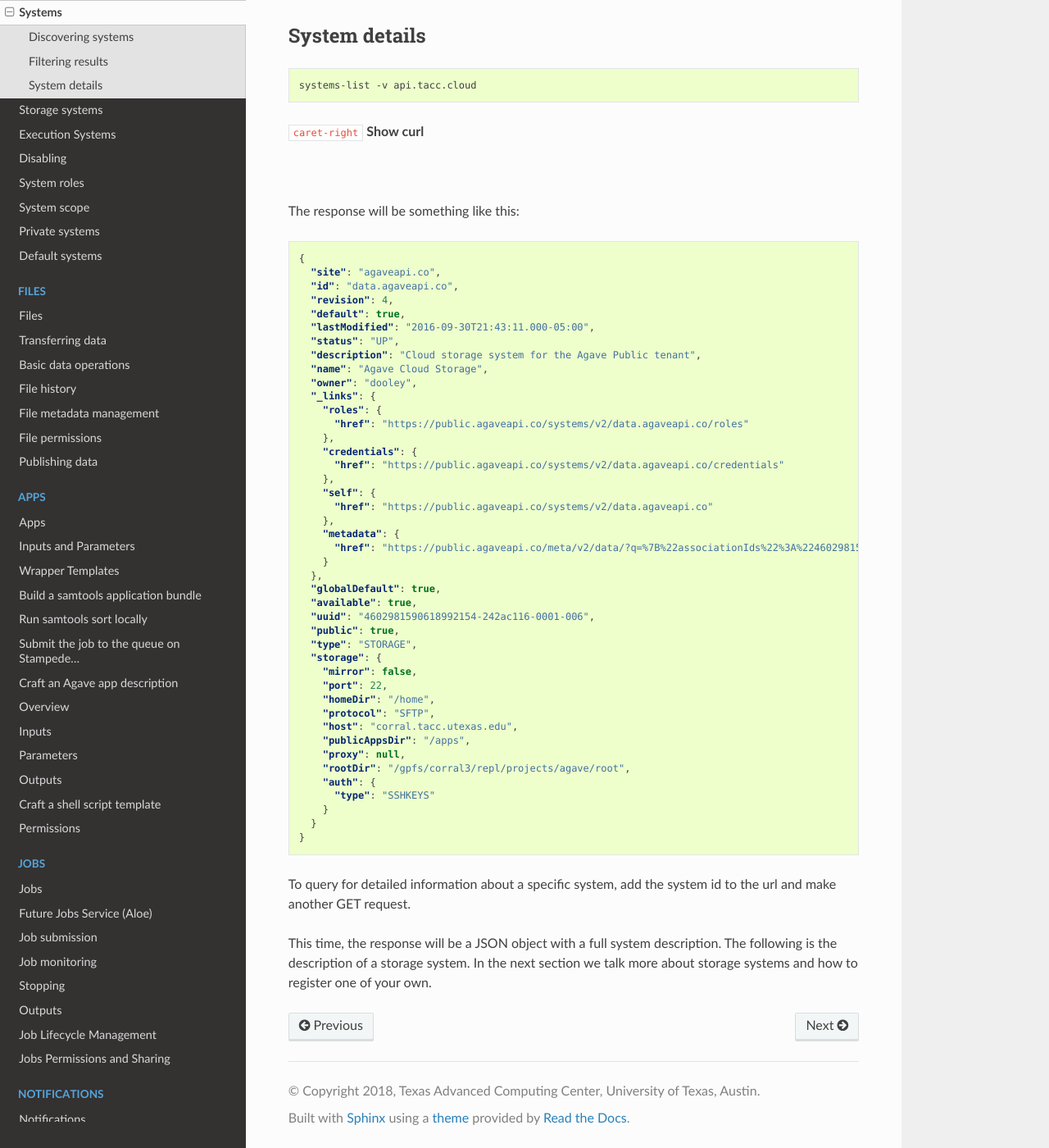
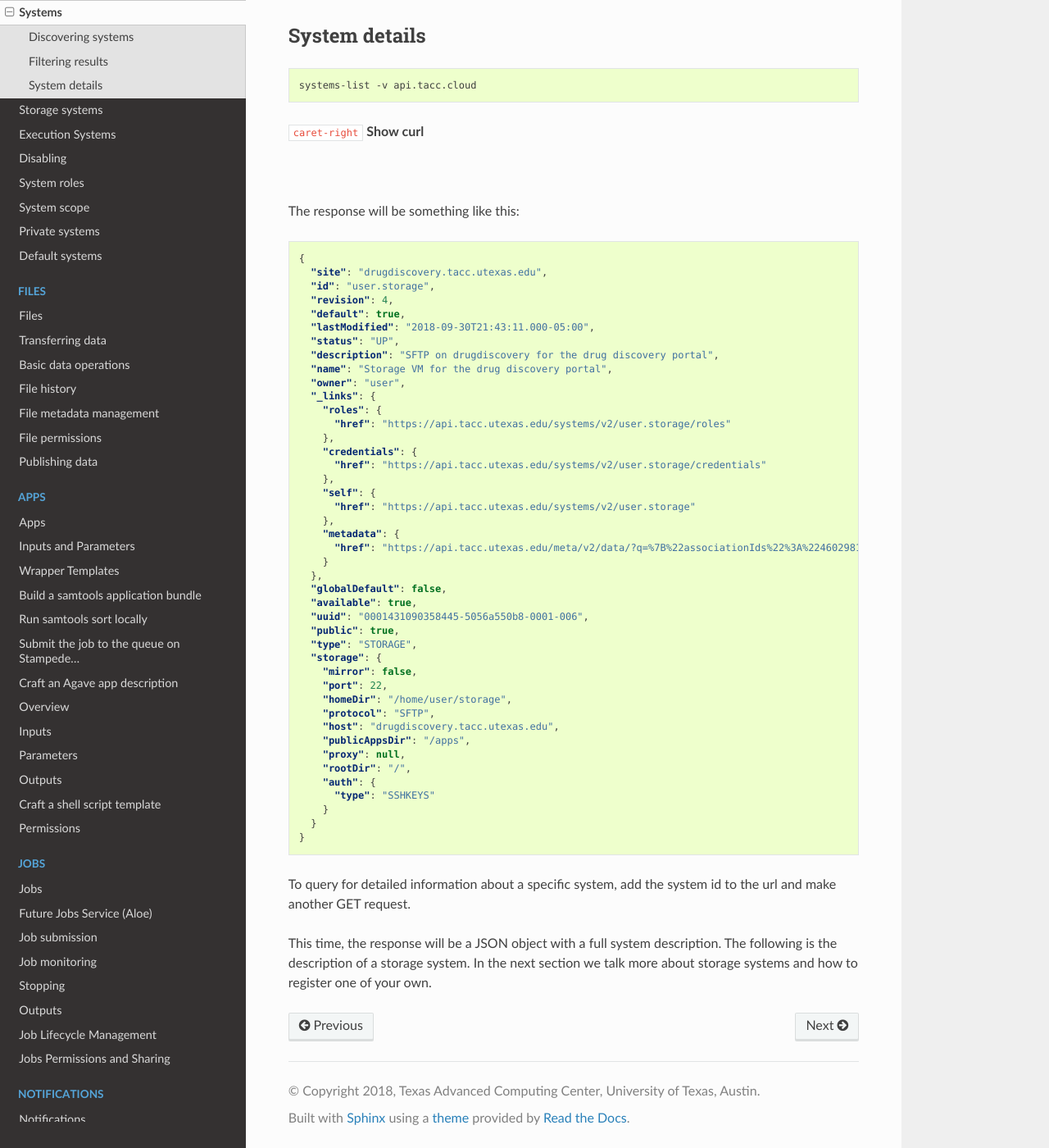
Before and after one commit to TACC-Cloud/agave-docs, a Sphinx documentation site: the page built from docs/agave/guides/systems/introduction.rst, in a window 1280 px wide and 1400 px high, scrolled down 2935 px. Shown: the whole window at 82% size. Built offline with Sphinx 7.4.7 and the Read the Docs theme 2.0.0, drawn with Linux system fonts in a browser that asks for light colours; cross-references to code outside the pages are shown as plain code; some of the changed text lies outside the part shown.

Commit message:
Update introduction.rst

```diff
--- a/docs/agave/guides/systems/introduction.rst
+++ b/docs/agave/guides/systems/introduction.rst
@@ -26,7 +26,7 @@
 
    .. code-block:: shell
 
-      curl -sk -H "Authorization: Bearer $ACCESS_TOKEN" https://public.tenants.agaveapi.co/systems/v2/
+      curl -sk -H "Authorization: Bearer $ACCESS_TOKEN" https://api.tacc.utexas.edu/systems/v2/
 
 |
 The response will be something like this:
@@ -35,30 +35,30 @@
 
    [
      {
-       "id" : "data.agaveapi.co",
-       "name" : "iPlant Data Store",
+       "id" : "user.storage",
+       "name" : "Storage VM for the drug discovery portal",
        "type" : "STORAGE",
-       "description" : "The iPlant Data Store is where your data are stored. The Data Store is cloud-based and is the central repository from which data is accessed by all of iPlant&#039;s technologies.",
-       "status" : "UP",
-       "public" : true,
-       "default" : true,
-       "_links" : {
-         "self" : {
-           "href" : "https://public.tenants.agaveapi.co/systems/v2/data.agaveapi.co"
-         }
-       }
-     },
-     {
-       "id" : "docker.iplantcollaborative.org",
-       "name" : "Demo Docker VM",
-       "type" : "EXECUTION",
-       "description" : "Atmosphere VM used for Docker demonstrations and tutorials.",
+       "description" : "SFTP on drugdiscovery for the drug discovery portal",
        "status" : "UP",
        "public" : true,
        "default" : false,
        "_links" : {
          "self" : {
-           "href" : "https://public.tenants.agaveapi.co/systems/v2/docker.iplantcollaborative.org"
+           "href" : "https://api.tacc.utexas.edu/systems/v2/user.storage"
+         }
+       }
+     },
+     {
+       "id" : "docker.tacc.utexas.edu",
+       "name" : "Demo Docker VM",
+       "type" : "EXECUTION",
+       "description" : "Cloud VM used for Docker demonstrations and tutorials.",
+       "status" : "UP",
+       "public" : true,
+       "default" : false,
+       "_links" : {
+         "self" : {
+           "href" : "https://api.tacc.utexas.edu/systems/v2/docker.tacc.utexas.edu"
          }
        }
      }
@@ -88,7 +88,7 @@
 
    .. code-block:: shell
 
-      curl -sk -H "Authorization: Bearer $ACCESS_TOKEN" https://public.tenants.agaveapi.co/systems/v2/?type=storage
+      curl -sk -H "Authorization: Bearer $ACCESS_TOKEN" https://api.tacc.utexas.edu/systems/v2/?type=storage
 |
 
 
@@ -107,7 +107,7 @@
 
    .. code-block:: shell
 
-      curl -sk -H "Authorization: Bearer $ACCESS_TOKEN" https://public.tenants.agaveapi.co/systems/v2/?type=execution
+      curl -sk -H "Authorization: Bearer $ACCESS_TOKEN" https://api.tacc.utexas.edu/systems/v2/?type=execution
 |
 
 
@@ -126,7 +126,7 @@
 
    .. code-block:: shell
 
-      curl -sk -H "Authorization: Bearer $ACCESS_TOKEN" https://public.tenants.agaveapi.co/systems/v2/?publicOnly=true
+      curl -sk -H "Authorization: Bearer $ACCESS_TOKEN" https://api.tacc.utexas.edu/systems/v2/?publicOnly=true
 |
 
 
@@ -145,7 +145,7 @@
 
    .. code-block:: shell
 
-      curl -sk -H "Authorization: Bearer $ACCESS_TOKEN" https://public.tenants.agaveapi.co/systems/v2/?privateOnly=true
+      curl -sk -H "Authorization: Bearer $ACCESS_TOKEN" https://api.tacc.utexas.edu/systems/v2/?privateOnly=true
 |
 
 
@@ -164,7 +164,7 @@
 
    .. code-block:: shell
 
-      curl -sk -H "Authorization: Bearer $ACCESS_TOKEN" https://public.tenants.agaveapi.co/systems/v2/?default=true
+      curl -sk -H "Authorization: Bearer $ACCESS_TOKEN" https://api.tacc.utexas.edu/systems/v2/?default=true
 |
 
 
@@ -186,7 +186,7 @@
 
    .. code-block:: shell
 
-      curl -sk -H "Authorization: Bearer $ACCESS_TOKEN" https://public.tenants.agaveapi.co/systems/v2/data.agaveapi.co
+      curl -sk -H "Authorization: Bearer $ACCESS_TOKEN" https://api.tacc.utexas.edu/systems/v2/user.storage
 |
 
 
@@ -195,43 +195,43 @@
 .. code-block:: json
 
    {
-     "site": "agaveapi.co",
-     "id": "data.agaveapi.co",
+     "site": "drugdiscovery.tacc.utexas.edu",
+     "id": "user.storage",
      "revision": 4,
      "default": true,
-     "lastModified": "2016-09-30T21:43:11.000-05:00",
+     "lastModified": "2018-09-30T21:43:11.000-05:00",
      "status": "UP",
-     "description": "Cloud storage system for the Agave Public tenant",
-     "name": "Agave Cloud Storage",
-     "owner": "dooley",
+     "description": "SFTP on drugdiscovery for the drug discovery portal",
+     "name": "Storage VM for the drug discovery portal",
+     "owner": "user",
      "_links": {
        "roles": {
-         "href": "https://public.agaveapi.co/systems/v2/data.agaveapi.co/roles"
+         "href": "https://api.tacc.utexas.edu/systems/v2/user.storage/roles"
        },
        "credentials": {
-         "href": "https://public.agaveapi.co/systems/v2/data.agaveapi.co/credentials"
+         "href": "https://api.tacc.utexas.edu/systems/v2/user.storage/credentials"
        },
        "self": {
-         "href": "https://public.agaveapi.co/systems/v2/data.agaveapi.co"
+         "href": "https://api.tacc.utexas.edu/systems/v2/user.storage"
        },
        "metadata": {
-         "href": "https://public.agaveapi.co/meta/v2/data/?q=%7B%22associationIds%22%3A%224602981590618992154-242ac116-0001-006%22%7D"
+         "href": "https://api.tacc.utexas.edu/meta/v2/data/?q=%7B%22associationIds%22%3A%224602981590618992154-242ac116-0001-006%22%7D"
        }
      },
-     "globalDefault": true,
+     "globalDefault": false,
      "available": true,
-     "uuid": "4602981590618992154-242ac116-0001-006",
+     "uuid": "0001431090358445-5056a550b8-0001-006",
      "public": true,
      "type": "STORAGE",
      "storage": {
        "mirror": false,
        "port": 22,
-       "homeDir": "/home",
+       "homeDir": "/home/user/storage",
        "protocol": "SFTP",
-       "host": "corral.tacc.utexas.edu",
+       "host": "drugdiscovery.tacc.utexas.edu",
        "publicAppsDir": "/apps",
        "proxy": null,
-       "rootDir": "/gpfs/corral3/repl/projects/agave/root",
+       "rootDir": "/",
        "auth": {
          "type": "SSHKEYS"
        }
```
